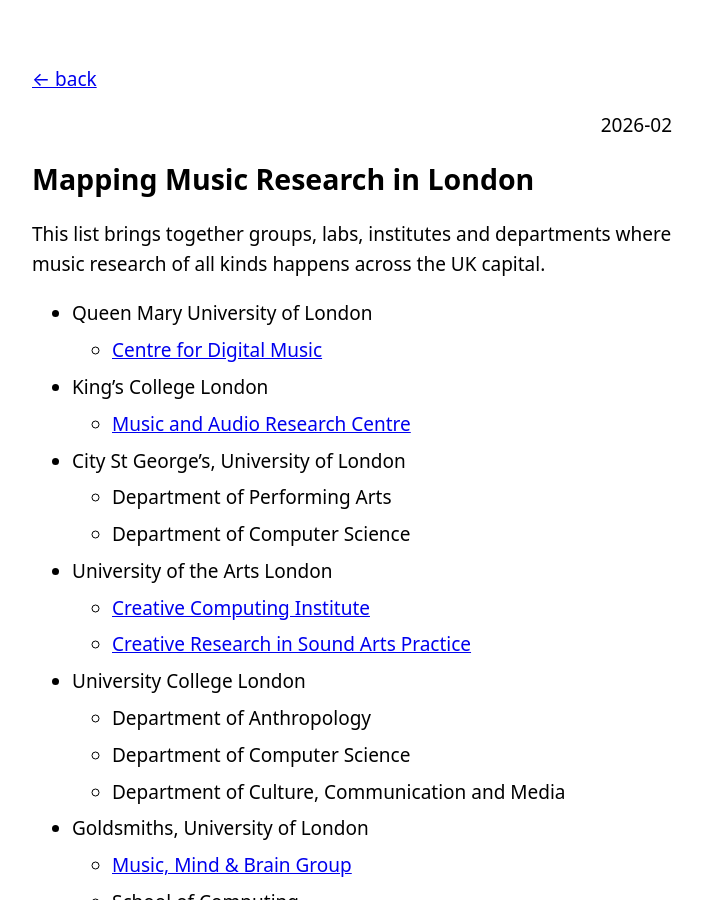
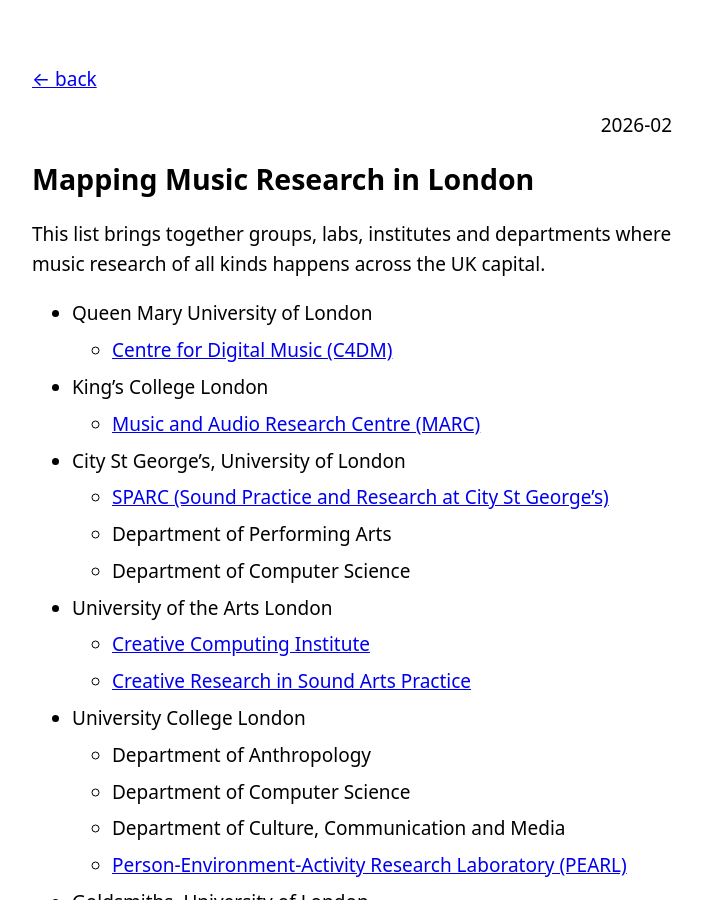
Before and after one commit to dmrn-limri/dmrn-limri.github.io, a Jekyll site: the page built from _posts/2026-02-10-mapping-music-research-london.md, in a window 1280 px wide and 900 px high. Shown: the whole window, without its empty margins (288-990 px from the left). Built offline with Jekyll 4.4.1, drawn with Linux system fonts in a browser that asks for light colours.

Commit message:
Update 2026-02-10-mapping-music-research-london.md

```diff
--- a/_posts/2026-02-10-mapping-music-research-london.md
+++ b/_posts/2026-02-10-mapping-music-research-london.md
@@ -7,12 +7,13 @@ slug: mapping-music-research-london
 This list brings together groups, labs, institutes and departments where music research of all kinds happens across the UK capital.
 
 * Queen Mary University of London
-  * [Centre for Digital Music](https://www.c4dm.eecs.qmul.ac.uk/)
+  * [Centre for Digital Music (C4DM)](https://www.c4dm.eecs.qmul.ac.uk/)
 
 * King’s College London
-  * [Music and Audio Research Centre](https://marc.kcl.ac.uk/)
+  * [Music and Audio Research Centre (MARC)](https://marc.kcl.ac.uk/)
 
 * City St George's, University of London
+  * [SPARC (Sound Practice and Research at City St George’s)](https://www.citystgeorges.ac.uk/research/centres/sparc)
   * Department of Performing Arts
   * Department of Computer Science
 
@@ -24,6 +25,7 @@ This list brings together groups, labs, institutes and departments where music r
   * Department of Anthropology
   * Department of Computer Science
   * Department of Culture, Communication and Media
+  * [Person-Environment-Activity Research Laboratory (PEARL)](https://www.ucl.ac.uk/person-environment-activity-research-laboratory/)
 
 * Goldsmiths, University of London
   * [Music, Mind & Brain Group](https://www.musicmindbrain.com/)
```
